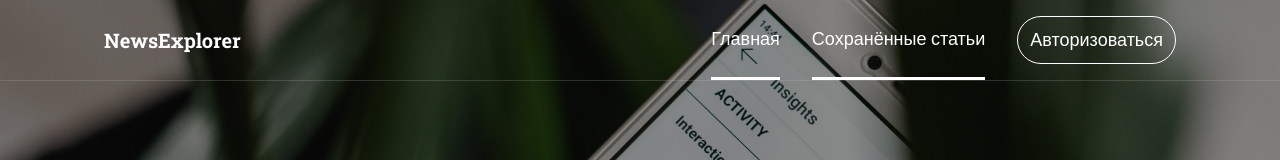
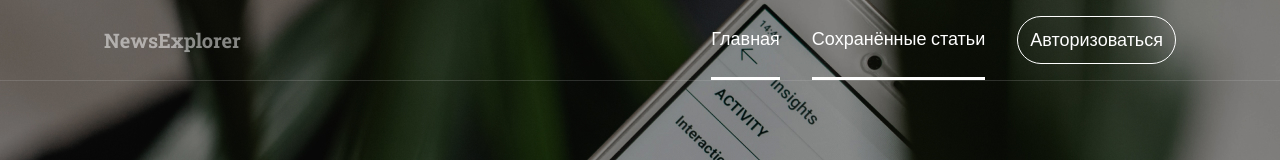
Before and after one commit to Evgeny-Proskurnikov/news-explorer-frontend, a React (Create React App) app: page / in a window 1280 px wide. In both pictures the pointer is over the element "NewsExplorer". Shown: the top 160 px of the page. Built offline with nearby package versions, Linux system fonts and the light colour scheme; a web font is replaced by a local one.

Commit message:
fix btn styles

```diff
--- a/src/components/Header/Header.css
+++ b/src/components/Header/Header.css
@@ -9,11 +9,18 @@
 }
 
 .header__logo {
+  width: 150px;
   font-family: 'Roboto Slab';
   font-style: normal;
   font-weight: bold;
   font-size: 20px;
   line-height: 1.2;
+  transition: 0.5s linear;
+}
+
+.header__logo:hover {
+  cursor: pointer;
+  opacity: 0.5;
 }
 
 .header__nav-link {
@@ -29,6 +36,12 @@
   align-items: center;
   align-self: stretch;
   margin-right: 32px;
+  transition: 0.5s linear;
+}
+
+.header__nav-link:hover {
+  cursor: pointer;
+  opacity: 0.5;
 }
 
 .header__auth-btn {
@@ -45,4 +58,10 @@
   height: 48px;
   outline: none;
   color: #FFF;
+  transition: 0.5s linear;
 }
+
+.header__auth-btn:hover {
+  cursor: pointer;
+  opacity: 0.5;
+}
--- a/src/components/SearchForm/SearchForm.css
+++ b/src/components/SearchForm/SearchForm.css
@@ -63,4 +63,10 @@
   position: relative;
   right: 50px;
   flex-shrink: 0;
+  transition: 0.5s linear;
 }
+
+.form__button:hover {
+  cursor: pointer;
+  box-shadow: 0 0 3px 6px rgba(255, 255, 255, 0.4);
+}
```
